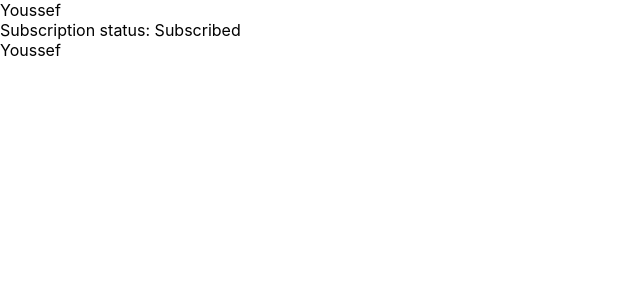
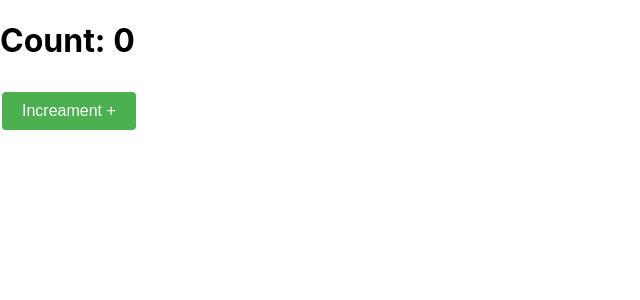
Before and after one commit to youssef-m-roushdy/React, a React (Create React App) app in the folder React-Hooks/: page / in a window 1280 px wide. Shown: the top 300 px of the page, without its empty margins (0-640 px from the left). Built offline with nearby package versions, Linux system fonts and the light colour scheme; the HTML template or start-up script is replaced by a standard one.

Commit message:
useRef part1

```diff
--- a/React-Hooks/src/App.jsx
+++ b/React-Hooks/src/App.jsx
@@ -1,21 +1,37 @@
-import { useState } from "react";
+import { useRef, useState } from "react";
 import "./App.css";
-import Dashboard from "./Dashboard";
-import { DashboardContext } from "./context";
 
 function App() {
+  const [count, setCount] = useState(0);
+  const countRef = useRef(0);
 
-  const[user] = useState({
-    isSubscribed: true,
-    name: "Youssef",
-  })
+  const handleIncreament = () => {
+    // setCount will trigger rerender
+    // but countRef will not trigger rerender
+    // use it render to render the current value of the countRef in component
+    // beacause useRef will not trigger rerender
+    setCount(count + 1);
+    // never use ref in component render it will not trigger rerender
+    countRef.current++;
+
+
+
+    //console.log("Count:", count, "Count Ref:", countRef.current)
+    console.log("Count Ref:", countRef.current);
+  };
+
+  // Never use Ref in return function
+  // it will not trigger rerender
 
   return (
     <>
-    <DashboardContext.Provider value={user}>
+      <div>
+        <h1>Count: {countRef.current}</h1>
+        <button onClick={handleIncreament} className="btn-green">
+          Increament +
+        </button>
+      </div>
 
-      <Dashboard/>
-    </DashboardContext.Provider>
     </>
   );
 }
--- a/React-Hooks/src/Component.jsx
+++ /dev/null
@@ -1,22 +0,0 @@
-import React from "react";
-import { useUserContext } from "./context";
-
-export const Sidebar = () => {
-  const user = useUserContext();
-
-  return (
-    <>
-      <div>{user?.name}</div>
-      <div>
-        Subscription status:{" "}
-        {user?.isSubscribed ? "Subscribed" : "Not subscribed"}
-      </div>
-    </>
-  );
-};
-
-export const Profile = () => {
-  const user = useUserContext();
-
-  return <div>{user?.name}</div>;
-};
--- a/React-Hooks/src/Dashboard.jsx
+++ /dev/null
@@ -1,13 +0,0 @@
-import React from "react";
-import { Profile, Sidebar } from "./Component";
-
-const Dashboard = () => {
-  return (
-    <>
-      <Sidebar/>
-      <Profile/>
-    </>
-  );
-};
-
-export default Dashboard;
--- a/React-Hooks/src/context.js
+++ /dev/null
@@ -1,13 +0,0 @@
-import { createContext, useContext } from "react";
-
-export const DashboardContext = createContext(undefined);
-
-// Create custome hook to solve the problem that user might not be defined or provided to the context
-// to skip errors and put question mark to check if user is defined every time we use the context
-export const useUserContext = () => {
-    const user = useContext(DashboardContext);
-    if (user === undefined) {
-        throw new Error("useUserContext must be used within a DashboardContext.Provider");
-    }
-    return user;
-}
```
Also changed, not shown: 1 other file (tests, documents, lock files or other folders).
